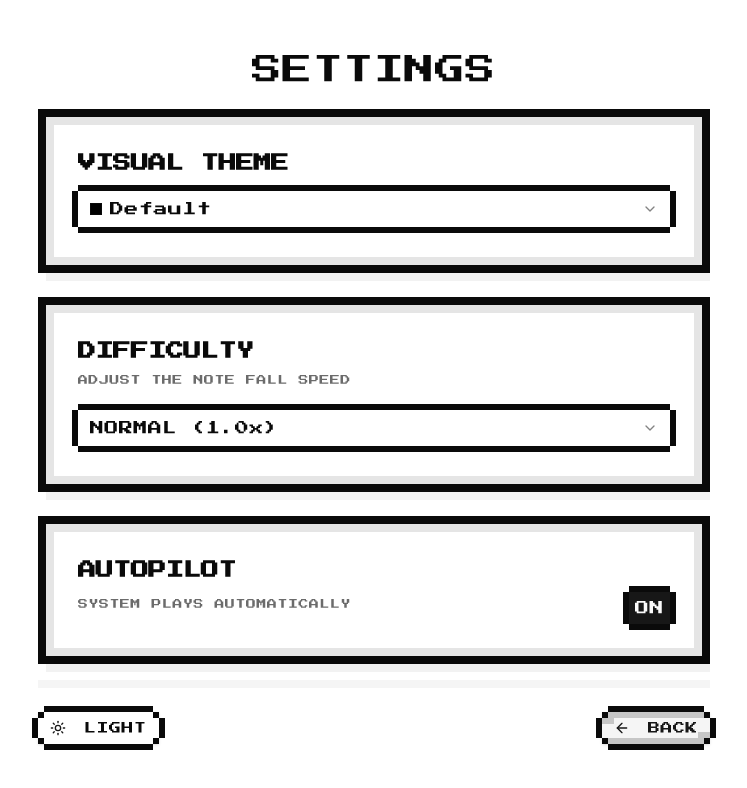
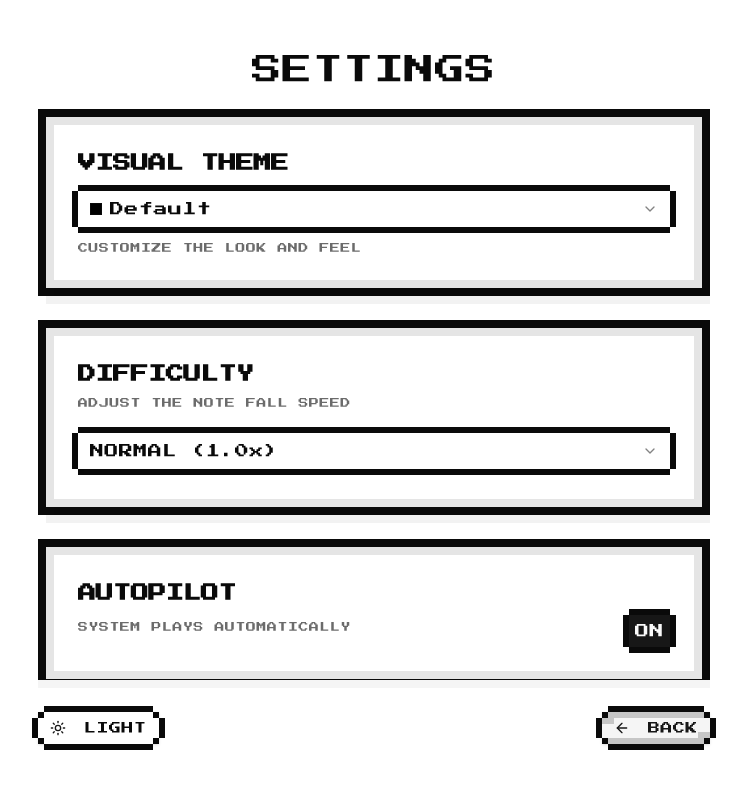
Before and after one commit to hongy20/midi-jam, a Next.js app: page /options in a window 1280 px wide. Shown: the top 788 px of the page, without its empty margins (266-1013 px from the left). Built offline with nearby package versions, Linux system fonts and the light colour scheme.

Commit message:
Standardize UI: Add descriptive label to Visual Theme card

```diff
--- a/src/app/options/components/options-page.view.tsx
+++ b/src/app/options/components/options-page.view.tsx
@@ -60,6 +60,9 @@ export function OptionsPageView({
               activeTheme={theme}
               setActiveTheme={setTheme}
             />
+            <p className="retro text-[10px] opacity-60 uppercase mt-2 text-wrap">
+              Customize the look and feel
+            </p>
           </CardContent>
         </Card>
 
```
